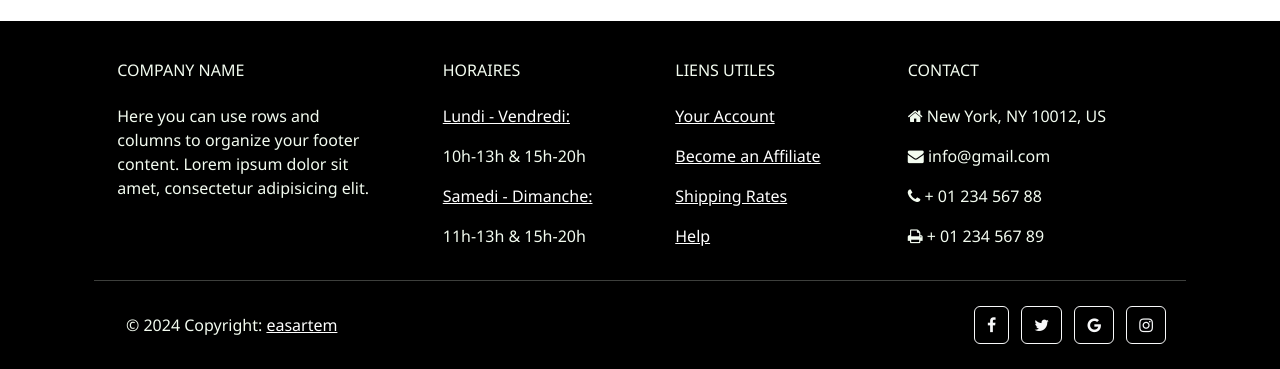
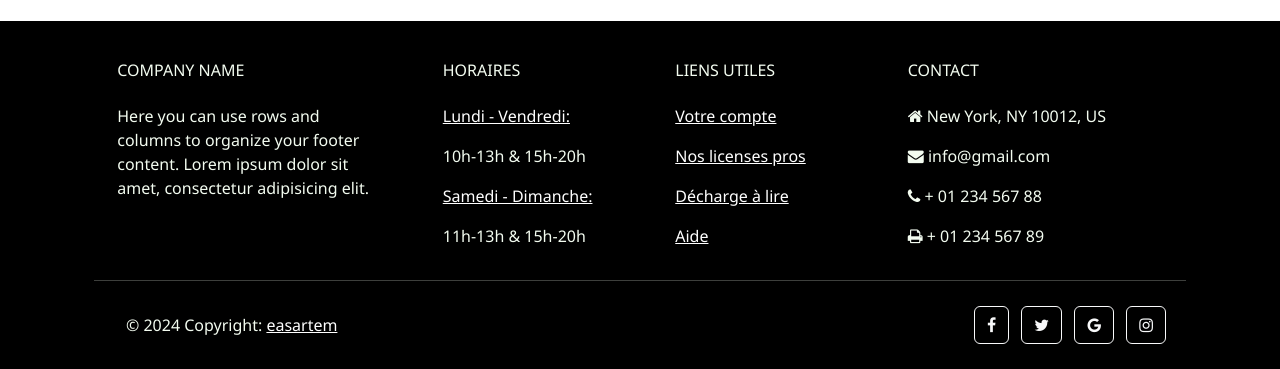
Before and after one commit to easartem/CS50, a Flask app: page / in a window 1280 px wide. Shown: the part 2891-3260 px from the top of the page. Run offline with Flask 3, Linux system fonts and the light colour scheme; some libraries are stand-ins or nearby versions.

Commit message:
Mon, Jun 3, 2024, 7:40 PM +02:00

```diff
--- a/project/templates/layout.html
+++ b/project/templates/layout.html
@@ -104,16 +104,16 @@
                 Liens utiles
               </h6>
               <p>
-                <a class="text-white">Your Account</a>
+                <a class="text-white">Votre compte</a>
               </p>
               <p>
-                <a class="text-white">Become an Affiliate</a>
+                <a class="text-white">Nos licenses pros</a>
               </p>
               <p>
-                <a class="text-white">Shipping Rates</a>
+                <a class="text-white">Décharge à lire</a>
               </p>
               <p>
-                <a class="text-white">Help</a>
+                <a class="text-white">Aide</a>
               </p>
             </div>
 
```
